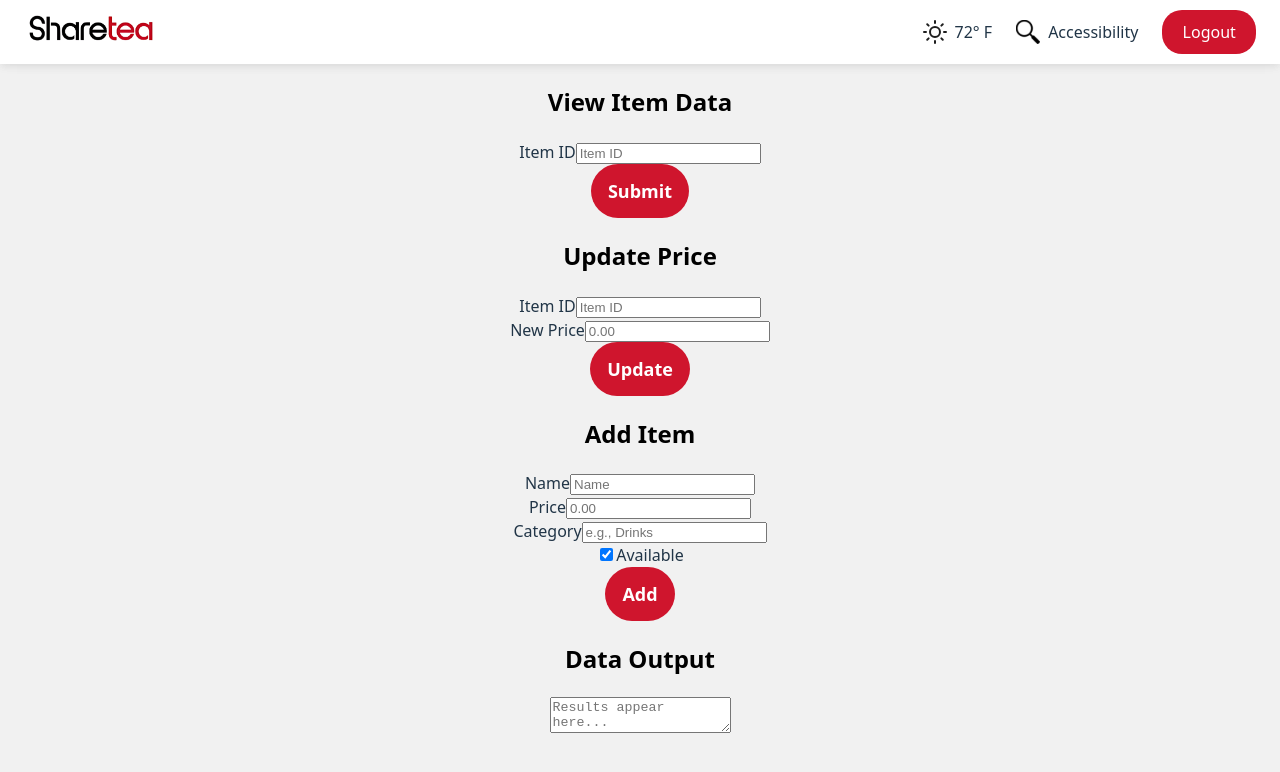
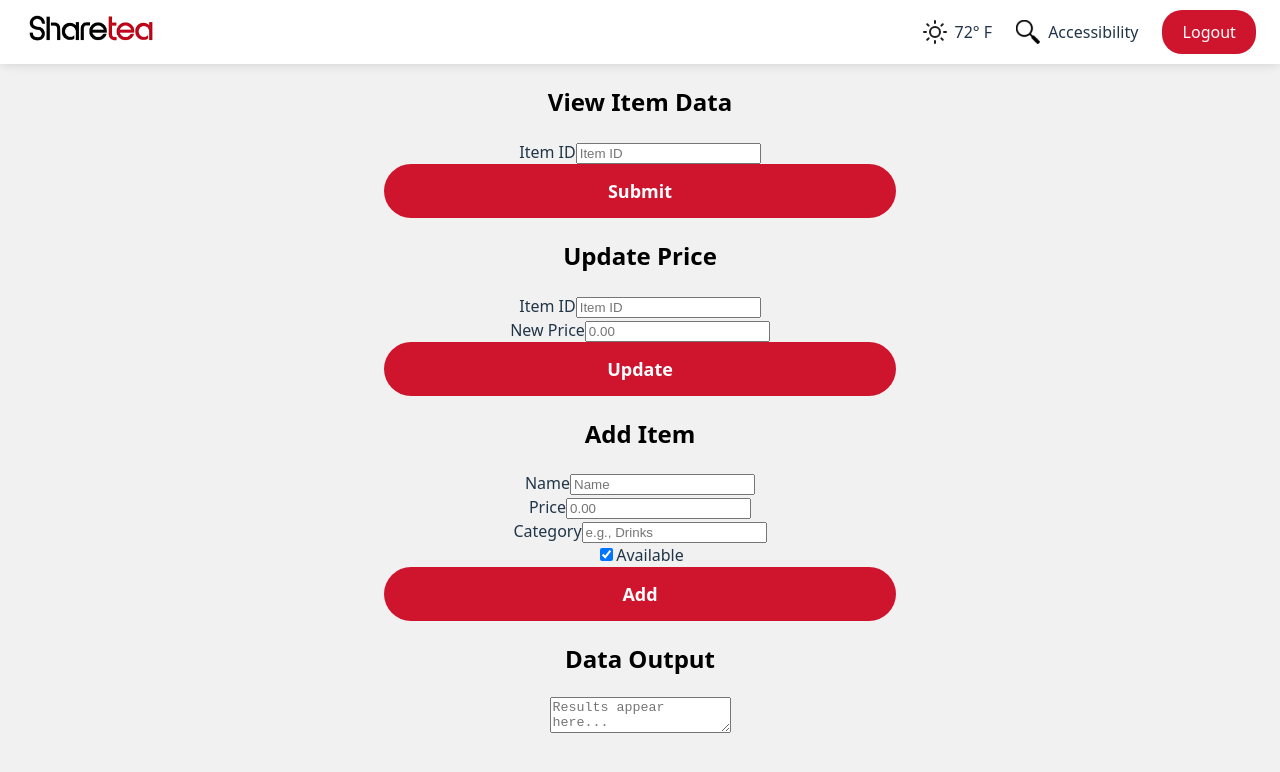
Before and after one commit to CSCE331-Fall2025-900-911/gang-50-project-3, a React (Vite) app: page /update_menu in a window 1280 px wide. Shown: the top 772 px of the page. Built offline with nearby package versions, Linux system fonts and the light colour scheme.

Commit message:
Update App.css
width to 40%

```diff
--- a/src/App.css
+++ b/src/App.css
@@ -339,7 +339,7 @@ html, body {
 }
 
 .btn-updateMenu{
-  width: auto;
+  width: 40%;
   padding: 14px 16px;
   font-size: 18px;
   font-weight: 700;
```
